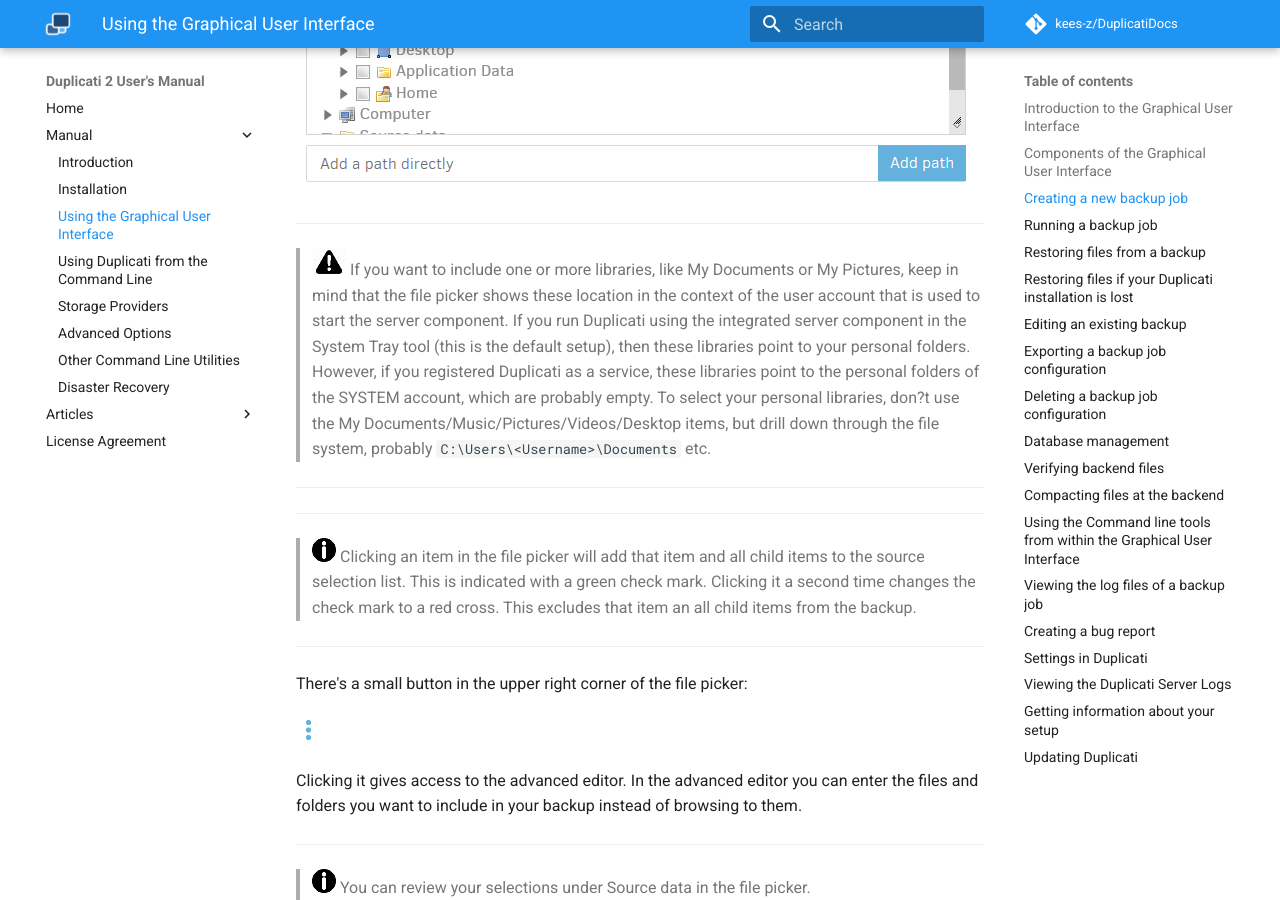
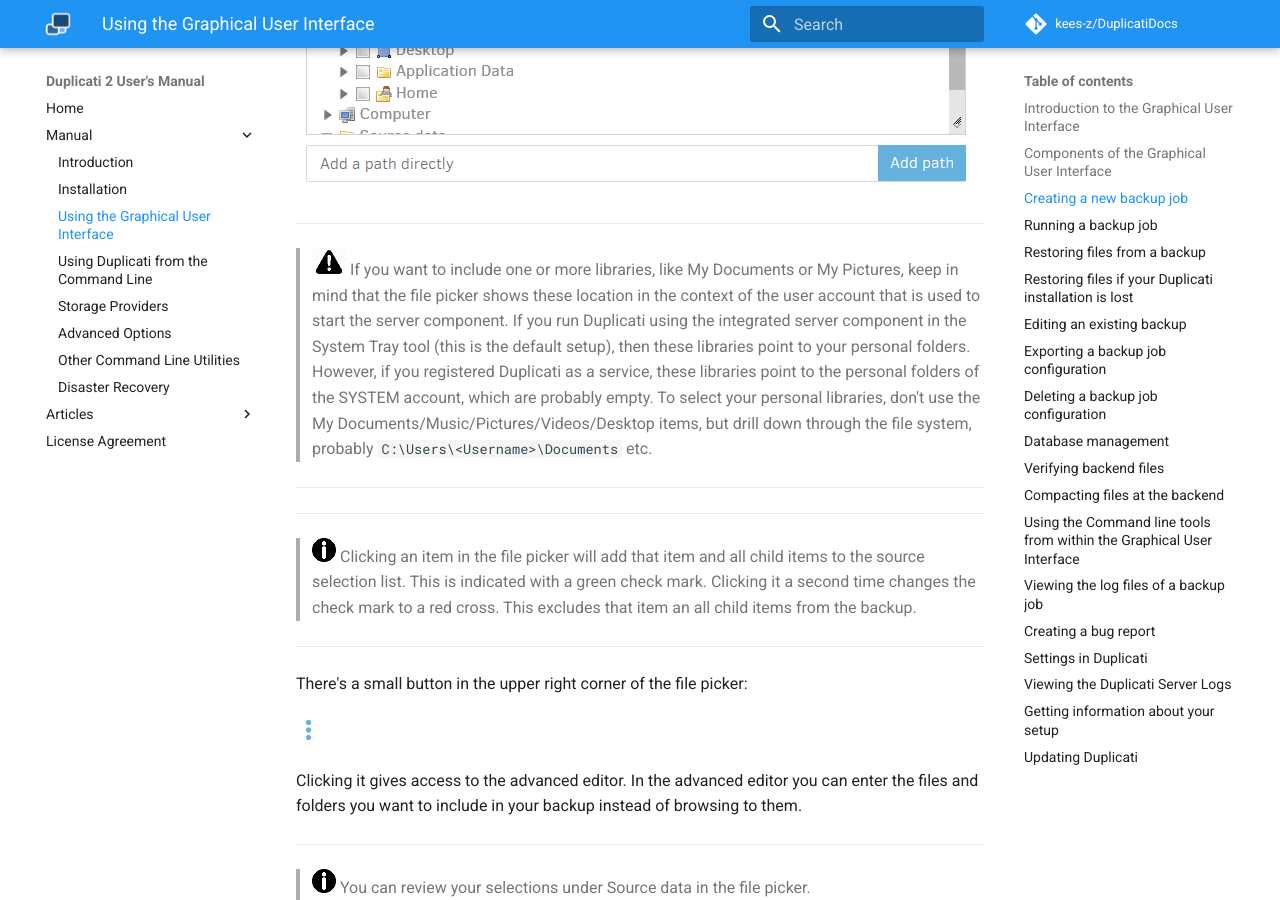
Before and after one commit to kees-z/DuplicatiDocs, an MkDocs documentation site: the page built from docs/03-using-the-graphical-user-interface.md, in a window 1280 px wide and 900 px high, scrolled down 8374 px. Built offline with MkDocs 1.6.1 and Material for MkDocs 9.7.7, drawn with Linux system fonts in a browser that asks for light colours; comment, search, counter and statistics services are not loaded; old or Windows-style settings are respelled for this version of MkDocs.

Commit message:
Fix a small typo

```diff
--- a/docs/03-using-the-graphical-user-interface.md
+++ b/docs/03-using-the-graphical-user-interface.md
@@ -142,7 +142,7 @@ In step 3 you can select the files and folders you want to include in the backup
 ![](ss_newbackup_05.png)
 
 *****
-> ![](icon_important.png) If you want to include one or more libraries, like My Documents or My Pictures, keep in mind that the file picker shows these location in the context of the user account that is used to start the server component. If you run Duplicati using the integrated server component in the System Tray tool (this is the default setup), then these libraries point to your personal folders. However, if you registered Duplicati as a service, these libraries point to the personal folders of the SYSTEM account, which are probably empty. To select your personal libraries, don?t use the My Documents/Music/Pictures/Videos/Desktop items, but drill down through the file system, probably `C:\Users\<Username>\Documents` etc.
+> ![](icon_important.png) If you want to include one or more libraries, like My Documents or My Pictures, keep in mind that the file picker shows these location in the context of the user account that is used to start the server component. If you run Duplicati using the integrated server component in the System Tray tool (this is the default setup), then these libraries point to your personal folders. However, if you registered Duplicati as a service, these libraries point to the personal folders of the SYSTEM account, which are probably empty. To select your personal libraries, don't use the My Documents/Music/Pictures/Videos/Desktop items, but drill down through the file system, probably `C:\Users\<Username>\Documents` etc.
 
 *****
 
```
